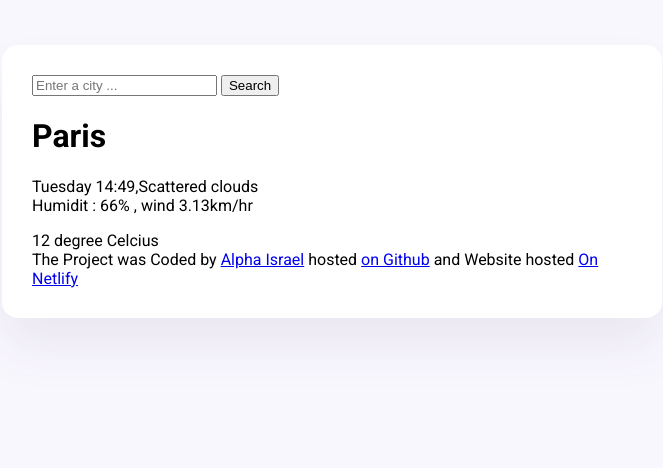
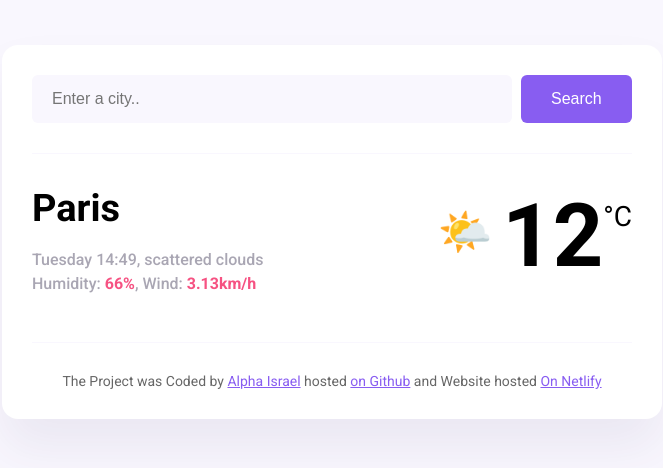
Before and after one commit to alphay78/Weather-Forcast, a plain HTML site: page index.html in a window 1280 px wide. Shown: the whole page, without its empty margins (308-971 px from the left). Drawn offline with Linux system fonts and the light colour scheme.

Commit message:
Basic css

```diff
--- a/index.html
+++ b/index.html
@@ -1,33 +1,51 @@
 <!DOCTYPE html>
 <html lang="en">
   <head>
-  <meta charset="UTF-8">
-  <meta name="viewport" content="width=device-width, initial-scale=1.0">
-  <title>Weather App</title>
-  <link rel="stylesheet" href="./src/index.css">
-<link rel="preconnect" href="https://fonts.googleapis.com">
-<link rel="preconnect" href="https://fonts.gstatic.com" crossorigin>
-<link href="https://fonts.googleapis.com/css2?family=Roboto:ital,wght@0,100;0,300;0,400;0,500;0,700;0,900;1,100;1,300;1,400;1,500;1,700;1,900&display=swap" rel="stylesheet">
+    <meta charset="UTF-8" />
+    <meta name="viewport" content="width=device-width, initial-scale=1.0" />
+    <link rel="preconnect" href="https://fonts.googleapis.com" />
+    <link rel="preconnect" href="https://fonts.gstatic.com" crossorigin />
+    <link
+      href="https://fonts.googleapis.com/css2?family=Roboto:ital,wght@0,100;0,300;0,400;0,500;0,700;0,900;1,100;1,300;1,400;1,500;1,700;1,900&display=swap"
+      rel="stylesheet"
+    />
+    <link rel="stylesheet" href="src/style.css" />
+    <title>Meteo App</title>
   </head>
   <body>
-  <div class="Web-App">
-  <header >
-    <form class="">
-      <input type="search" placeholder="Enter a city ..." />
-      <input type="submit" value="Search">
+    <div class="weather-app">
+      <header>
+        <form class="search-form">
+          <input
+            type="search"
+            placeholder="Enter a city.."
+            required
+            class="search-form-input"
+          />
+          <input type="submit" value="Search" class="search-form-button" />
         </form>
+      </header>
       <main>
-  <h1>Paris</h1>
-  <p> Tuesday 14:49,Scattered clouds
-    <br>
-  Humidit : 66% , wind 3.13km/hr
+        <div class="weather-app-data">
+          <div>
+            <h1 class="weather-app-city">Paris</h1>
+            <p class="weather-app-details">
+              Tuesday 14:49, scattered clouds
+              <br />
+              Humidity: <strong>66%</strong>, Wind: <strong>3.13km/h</strong>
             </p>
+          </div>
+          <div class="weather-app-temperature-container">
+            <div class="weather-app-icon">🌤️</div>
+            <div class="weather-app-temperature">12</div>
+            <div class="weatehr-app-unit">°C</div>
+          </div>
+        </div>
       </main>
-  </header>
-  <div>12 degree Celcius</div>
 
-  <footer>The Project was Coded by  <a href="https://github.com/alphay78/" target="_blank">Alpha Israel</a> hosted <a href="https://github.com/alphay78/Weather-Forcast" target="_blank">on Github</a> and Website hosted <a href="https://astounding-kitsune-4cea0f.netlify.app/" target="_blank">On Netlify</a>
+          <footer>The Project was Coded by <a href="https://github.com/alphay78/" target="_blank">Alpha Israel</a> hosted <a href="https://github.com/alphay78/Weather-Forcast" target="_blank">on Github</a> and Website hosted <a href="https://astounding-kitsune-4cea0f.netlify.app/" target="_blank">On Netlify</a>
     </footer>
+
     </div>
   </body>
 </html>
--- a/src/index.css
+++ /dev/null
@@ -1,82 +0,0 @@
-body{
-  background-color: #f9f7fe;
-  font-family: Roboto,sans-serif;
-}
-.Web-App{
-  background-color: #fff;
-  max-width: 600px;
-  margin: 45px auto;
-  box-shadow:0 30px 50px rgba(65,50,100,0.08);
-  border-radius: 16px;
-  padding: 30px;}
-  .roboto-thin {
-  font-family: "Roboto", serif;
-  font-weight: 100;
-  font-style: normal;
-}
-
-.roboto-light {
-  font-family: "Roboto", serif;
-  font-weight: 300;
-  font-style: normal;
-}
-
-.roboto-regular {
-  font-family: "Roboto", serif;
-  font-weight: 400;
-  font-style: normal;
-}
-
-.roboto-medium {
-  font-family: "Roboto", serif;
-  font-weight: 500;
-  font-style: normal;
-}
-
-.roboto-bold {
-  font-family: "Roboto", serif;
-  font-weight: 700;
-  font-style: normal;
-}
-
-.roboto-black {
-  font-family: "Roboto", serif;
-  font-weight: 900;
-  font-style: normal;
-}
-
-.roboto-thin-italic {
-  font-family: "Roboto", serif;
-  font-weight: 100;
-  font-style: italic;
-}
-
-.roboto-light-italic {
-  font-family: "Roboto", serif;
-  font-weight: 300;
-  font-style: italic;
-}
-
-.roboto-regular-italic {
-  font-family: "Roboto", serif;
-  font-weight: 400;
-  font-style: italic;
-}
-
-.roboto-medium-italic {
-  font-family: "Roboto", serif;
-  font-weight: 500;
-  font-style: italic;
-}
-
-.roboto-bold-italic {
-  font-family: "Roboto", serif;
-  font-weight: 700;
-  font-style: italic;
-}
-
-.roboto-black-italic {
-  font-family: "Roboto", serif;
-  font-weight: 900;
-  font-style: italic;
-}
--- /dev/null
+++ b/src/style.css
@@ -0,0 +1,95 @@
+body {
+  background-color: #f9f7fe;
+  font-family: "Roboto", sans-serif;
+}
+
+a {
+  color: #885df1;
+}
+
+.weather-app {
+  background: white;
+  max-width: 600px;
+  margin: 45px auto;
+  box-shadow: 0 30px 50px rgba(65, 50, 100, 0.08);
+  border-radius: 16px;
+  padding: 30px;
+}
+
+header {
+  border-bottom: 1px solid #f9f7fe;
+  padding: 0 0 30px 0;
+}
+
+.search-form-input {
+  background-color: #f9f7fe;
+  border: none;
+  border-radius: 6px;
+  width: 80%;
+  font-size: 16px;
+  padding: 15px 20px;
+}
+
+.search-form-button {
+  background: #885df1;
+  padding: 15px 30px;
+  border: none;
+  font-size: 16px;
+  margin-left: 5px;
+  border-radius: 6px;
+  color: white;
+}
+
+main {
+  padding: 30px 0;
+}
+
+.weather-app-data {
+  display: flex;
+  justify-content: space-between;
+}
+
+.weather-app-city {
+  margin: 0;
+  font-size: 38px;
+  line-height: 48px;
+}
+
+.weather-app-details {
+  font-size: 16px;
+  color: rgba(39, 33, 66, 0.4);
+  line-height: 24px;
+  font-weight: 500;
+}
+
+.weather-app-details strong {
+  color: #f65282;
+}
+
+.weather-app-temperature-container {
+  display: flex;
+}
+
+.weather-app-icon {
+  font-size: 44px;
+  margin-top: 22px;
+}
+
+.weather-app-temperature {
+  font-size: 88px;
+  margin-left: 10px;
+  font-weight: bold;
+}
+
+.weatehr-app-unit {
+  margin-top: 16px;
+  font-size: 28px;
+}
+
+footer {
+  border-top: 1px solid #f9f7fe;
+  padding: 30px 0 0 0;
+  text-align: center;
+  font-size: 14px;
+  color: rgba(0, 0, 0, 0.6);
+}
```
Lines whose indentation alone changed are shown as unchanged.
